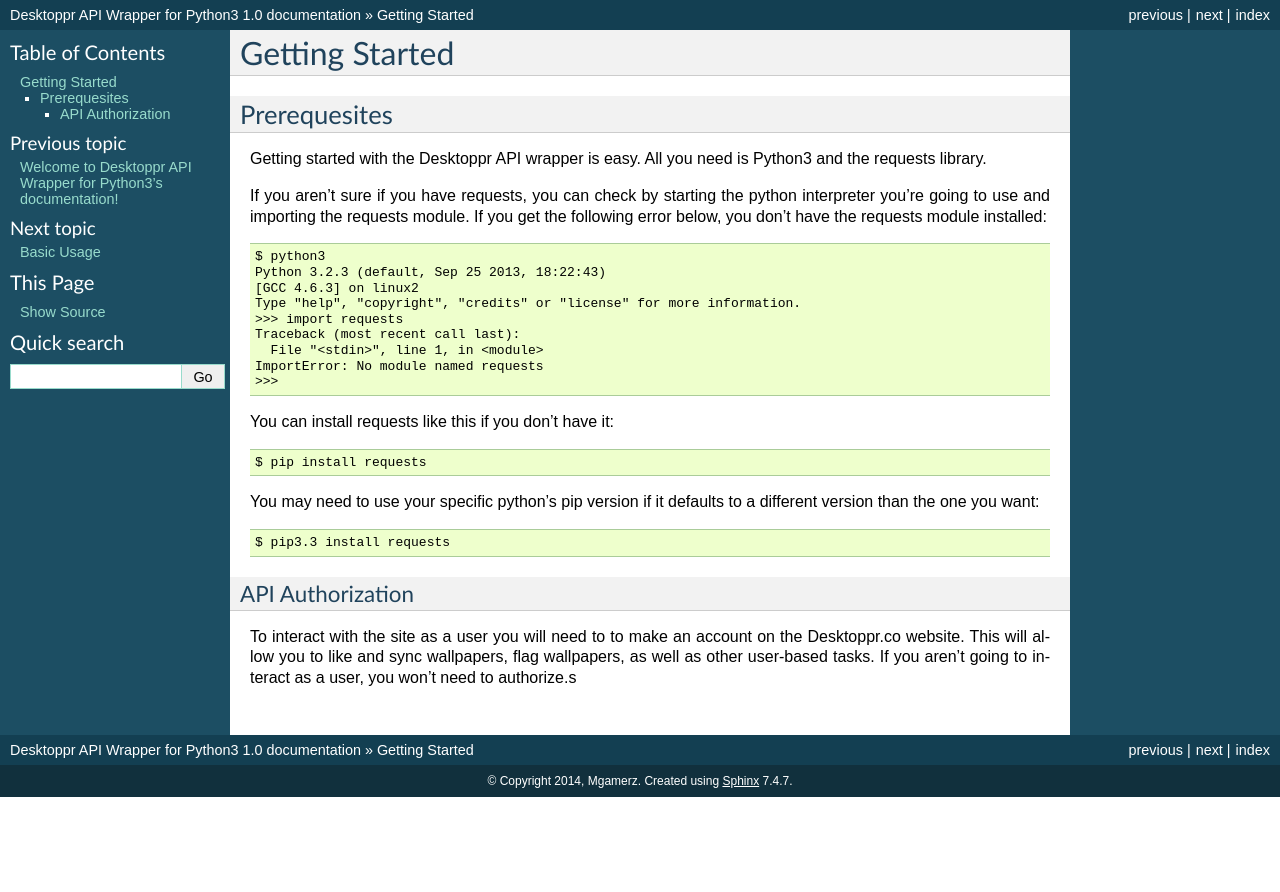
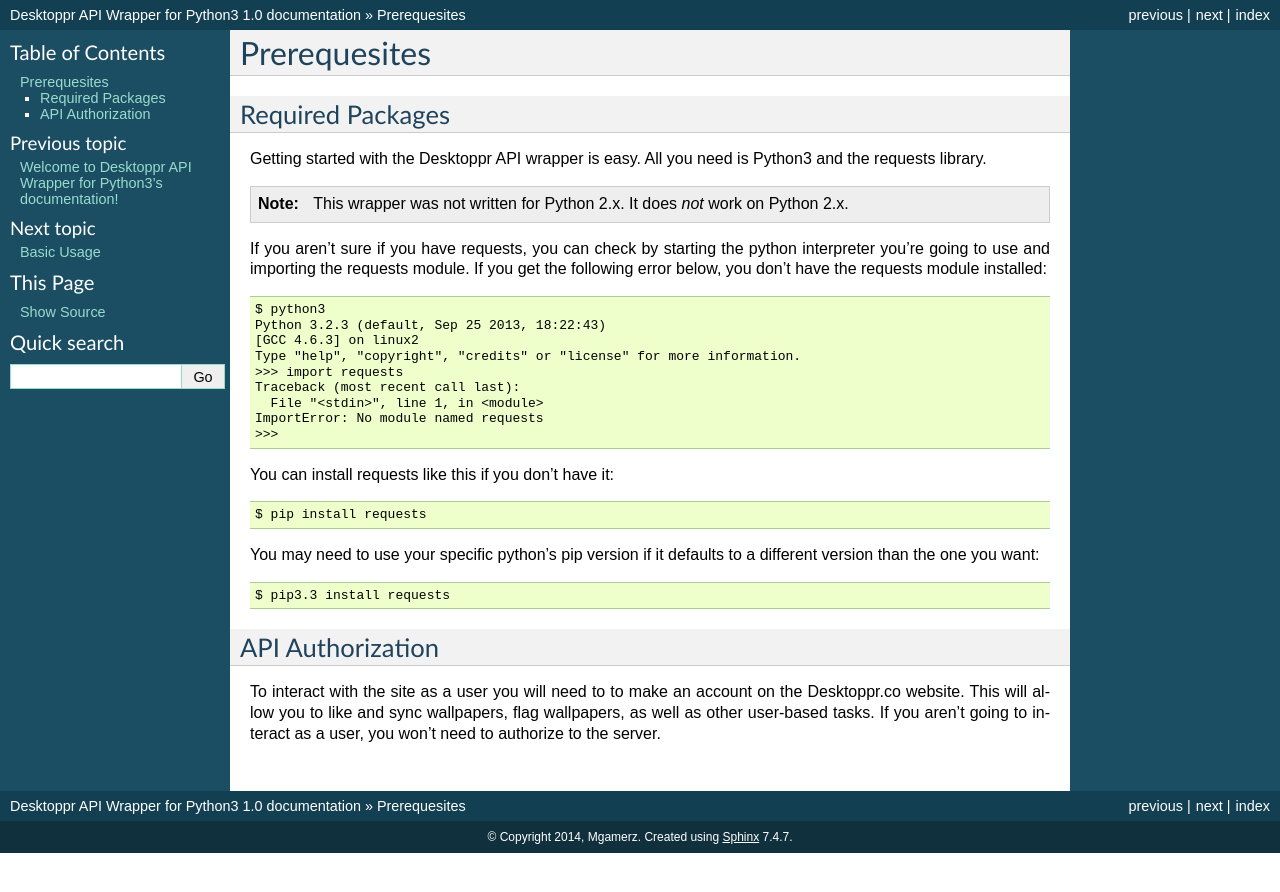
Before and after one commit to Mgamerz/desktopprapi_pythonwrapper, a Sphinx documentation site: the page built from docs/source/gettingstarted.rst, in a window 1280 px wide. Shown: the top 892 px of the page. Built offline with Sphinx 7.4.7, drawn with Linux system fonts in a browser that asks for light colours.

Commit message:
Testing new documentation

```diff
--- a/docs/source/code.rst
+++ b/docs/source/code.rst
@@ -1,5 +1,5 @@
 **************************
-Wrapper Code Documentation
+Module Documentation
 **************************
 
 .. automodule:: DesktopprApi
--- a/docs/source/gettingstarted.rst
+++ b/docs/source/gettingstarted.rst
@@ -1,10 +1,13 @@
-Getting Started
+Prerequesites
 ***********************************
 
-*************
-Prerequesites
-*************
+Required Packages
+===================
+
 Getting started with the Desktoppr API wrapper is easy. All you need is Python3 and the requests library.
+
+.. note:: This wrapper was not written for Python 2.x. It does *not* work on Python 2.x.
+
 
 If you aren't sure if you have requests, you can check by starting the python interpreter you're going to use and importing the requests module. If you get the following error below, you don't have the requests module installed::
 
@@ -28,4 +31,4 @@
 
 API Authorization
 =================
-To interact with the site as a user you will need to to make an account on the Desktoppr.co website. This will allow you to like and sync wallpapers, flag wallpapers, as well as other user-based tasks. If you aren't going to interact as a user, you won't need to authorize.s
+To interact with the site as a user you will need to to make an account on the Desktoppr.co website. This will allow you to like and sync wallpapers, flag wallpapers, as well as other user-based tasks. If you aren't going to interact as a user, you won't need to authorize to the server.
--- a/docs/source/index.rst
+++ b/docs/source/index.rst
@@ -6,6 +6,10 @@
 Welcome to Desktoppr API Wrapper for Python3's documentation!
 =============================================================
 
+.. _Desktoppr: http://desktoppr.co/
+
+This is the Documentation for the Desktoppr API Wrapper for Python3. It allows you to easily work with the `Desktoppr`_ API with human readable commands and build-in error handling.
+
 Contents:
 
 .. toctree::
```
Also changed, not shown: other parts of docs/source/index.rst (+1 -0 lines), docs/source/basics.rst (+4 -4 lines).
